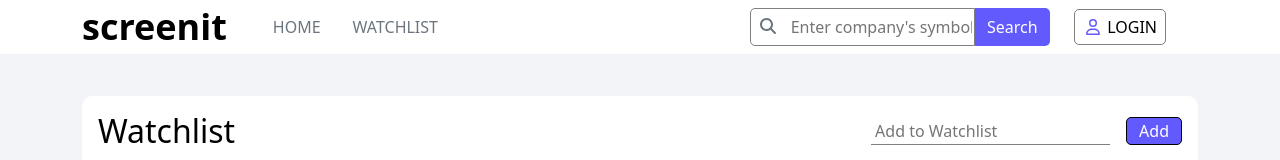
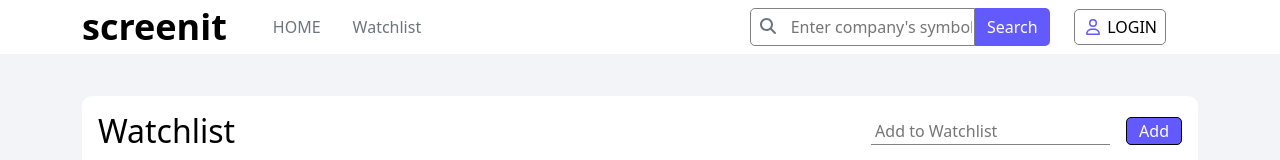
Before and after one commit to prathmesh-bhoir/screenit-app-vue, a Vue app: page /watchlist in a window 1280 px wide. Shown: the top 160 px of the page. Built offline with nearby package versions, Linux system fonts and the light colour scheme; no server answers; what vue-toast-notification would draw is missing.

Commit message:
login to use watchlist

```diff
--- a/src/components/AppFooter.vue
+++ b/src/components/AppFooter.vue
@@ -15,7 +15,8 @@
           <div class="d-flex flex-column">
             <p class="bolder">Product</p>
             <router-link class="text-decoration-none text-secondary" :to="{name: 'home' }">Home</router-link>
-            <router-link class="text-decoration-none text-secondary" :to="{name: 'watchlist' }">Watchlist</router-link>
+            <router-link v-if="isLogged" class="text-decoration-none text-secondary" :to="{name: 'watchlist' }">Watchlist</router-link>
+            <div @click="unauthorized()" v-else  class="text-secondary pointer">Watchlist</div>
           </div>
           <div>
             <p class="bolder">Team</p>
@@ -41,22 +42,50 @@
 <script>
 import AppLogo from './AppLogo.vue';
 
+import Vue from 'vue';
+
 export default {
     name: 'AppFooter',
     data(){
       return{
-
+        isLogged: false
       }
     },
     components: {
       AppLogo
     },
+    computed:{
+      checkUser(){
+        return localStorage.getItem('name')
+      }
+    },
+    watch:{
+      checkUser(){
+        this.userStatus()
+      }
+    },
+    created(){
+      this.userStatus()
+    },
     methods:{
+      userStatus(){
+        if(localStorage.getItem('name')){
+          this.isLogged = true
+        }
+      },
       themeLight(){
         this.$store.dispatch('setTheme', 'light')
       },
       themeDark(){
         this.$store.dispatch('setTheme', 'dark')
+      },
+      unauthorized(){
+        this.$router.replace({name: 'login'});
+        Vue.$toast.open({
+          type: 'error',
+          message: `Loggin to use Watchlist!`,
+          duration: 5000
+        })
       }
     }
 }
@@ -69,7 +98,7 @@ export default {
 .app-footer{
   /* padding-top: 1em; */
   padding-bottom: 3em;
-  height: auto;
+  /* height: auto; */
 }
 .logo{
   cursor: pointer;
--- a/src/components/AppMenu.vue
+++ b/src/components/AppMenu.vue
@@ -7,7 +7,8 @@
             </div>
             <div class="menu-items d-flex justify-content-around">
                 <router-link class="text-decoration-none text-secondary" :to="{name: 'home' }">HOME</router-link>
-                <router-link class="text-decoration-none text-secondary" :to="{name: 'watchlist' }">WATCHLIST</router-link>
+                <router-link v-if="isLogged" class="text-decoration-none text-secondary" :to="{name: 'watchlist' }">Watchlist</router-link>
+                <div @click="unauthorized()" v-else  class="text-secondary pointer">Watchlist</div>
             </div>
         </div>
         <div class="d-flex align-items-center">
@@ -56,12 +57,18 @@
                 </router-link>
             </div>
             <div class="bottom-menu-item">
-                <router-link class="text-decoration-none text-secondary font-weight-bolder" :to="{name: 'watchlist' }">
+                <router-link v-if="isLogged" class="text-decoration-none text-secondary font-weight-bolder" :to="{name: 'watchlist' }">
                     <div class="d-flex flex-column my-item">
                         <font-awesome-icon icon="fa-solid fa-list" />
                         <div class="">WATCHLIST</div>
                     </div>
                 </router-link>
+                <div v-else class="text-secondary pointer" @click="unauthorized()">
+                    <div class="d-flex flex-column my-item">
+                        <font-awesome-icon icon="fa-solid fa-list" />
+                        <div class="">WATCHLIST</div>
+                    </div>
+                </div>
             </div>
             <div class="bottom-menu-item" v-if="isLogged">
 
@@ -159,7 +166,15 @@ export default {
               message: "User logged out!",
               duration: 5000
             })
-        }
+        },
+        unauthorized(){
+            this.$router.replace({name: 'login'});
+            Vue.$toast.open({
+            type: 'error',
+            message: `Loggin to use Watchlist!`,
+            duration: 5000
+            })
+      }
     }
 }
 </script>
--- a/src/components/pages/LoginPage.vue
+++ b/src/components/pages/LoginPage.vue
@@ -132,7 +132,7 @@ export default {
       }
 
       try {
-        await this.$store.dispatch('login', this.form)
+        await this.$store.dispatch('login', this.form);
         this.$router.push({
           name: 'home'
         });
--- a/src/components/pages/ScreenPage.vue
+++ b/src/components/pages/ScreenPage.vue
@@ -18,9 +18,12 @@
                             </span>
                         </div>
                     </div>
-                    <div class="">
+                    <div v-if="isLogged" class="">
                         <button v-if="addedToList" @click.prevent="remFromList()" class="remFromList-btn">- Remove from List</button>
                         <button v-else @click.prevent="addToList()" class="addToList-btn">Add to Watchlist</button>
+                    </div>
+                    <div v-else>
+                        <button @click.prevent="unauthorized()" class="addToList-btn">Add to Watchlist</button>
                     </div>
                 </div>
                 <div class="chart-container">
@@ -87,29 +90,44 @@ export default {
             valid: true,
             positive: false,
             watchlist: '',
-            addedToList: false
+            addedToList: false,
+            isLogged: false
         }
     },
     computed:{
         checkPage(){
             return this.$route.path
+        },
+        checkUser(){
+            return localStorage.getItem('name')
         }
     },
     watch:{
         checkPage(){
             this.getDetails()
+        },
+        checkUser(){
+            this.userStatus()
         }
     },
     created(){
         this.getDetails();
         this.checkWatchlist();
+        this.userStatus()
     },
     methods:{
+        userStatus(){
+            if(localStorage.getItem('name')){
+                this.isLogged = true
+            }
+        },
         async checkWatchlist(){
-            await this.$store.dispatch('getWatchlist')
-            this.watchlist = localStorage.getItem('watchlist').split(",")
-            if(this.watchlist.includes(this.searchedFor)){
-                this.addedToList = true
+            if(localStorage.getItem('name')){
+                await this.$store.dispatch('getWatchlist')
+                this.watchlist = localStorage.getItem('watchlist').split(",")
+                if(this.watchlist.includes(this.searchedFor)){
+                    this.addedToList = true
+                }
             }
         },
         async getDetails(){
@@ -173,7 +191,15 @@ export default {
                 duration: 5000
               })
             }
-        }
+        },
+        unauthorized(){
+            this.$router.replace({name: 'login'});
+            Vue.$toast.open({
+                type: 'error',
+                message: `Loggin to use Watchlist!`,
+                duration: 5000
+            })
+      }
     }
 }
 </script>
```
